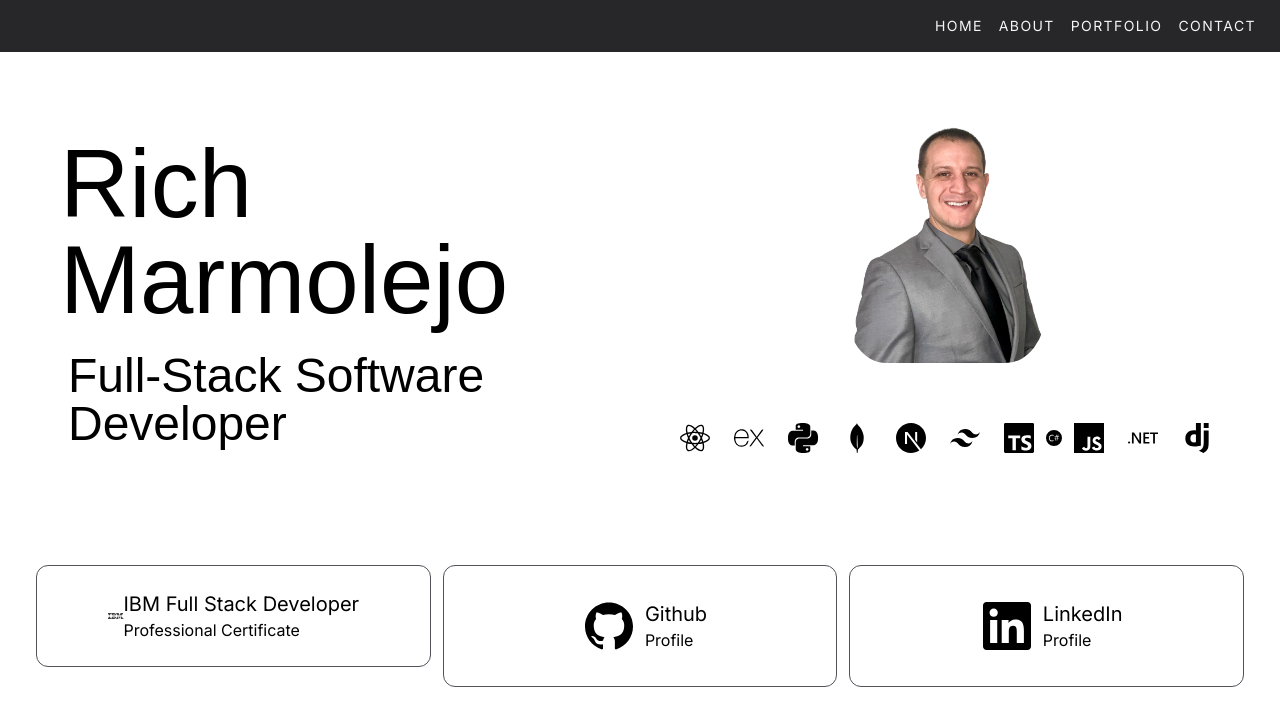
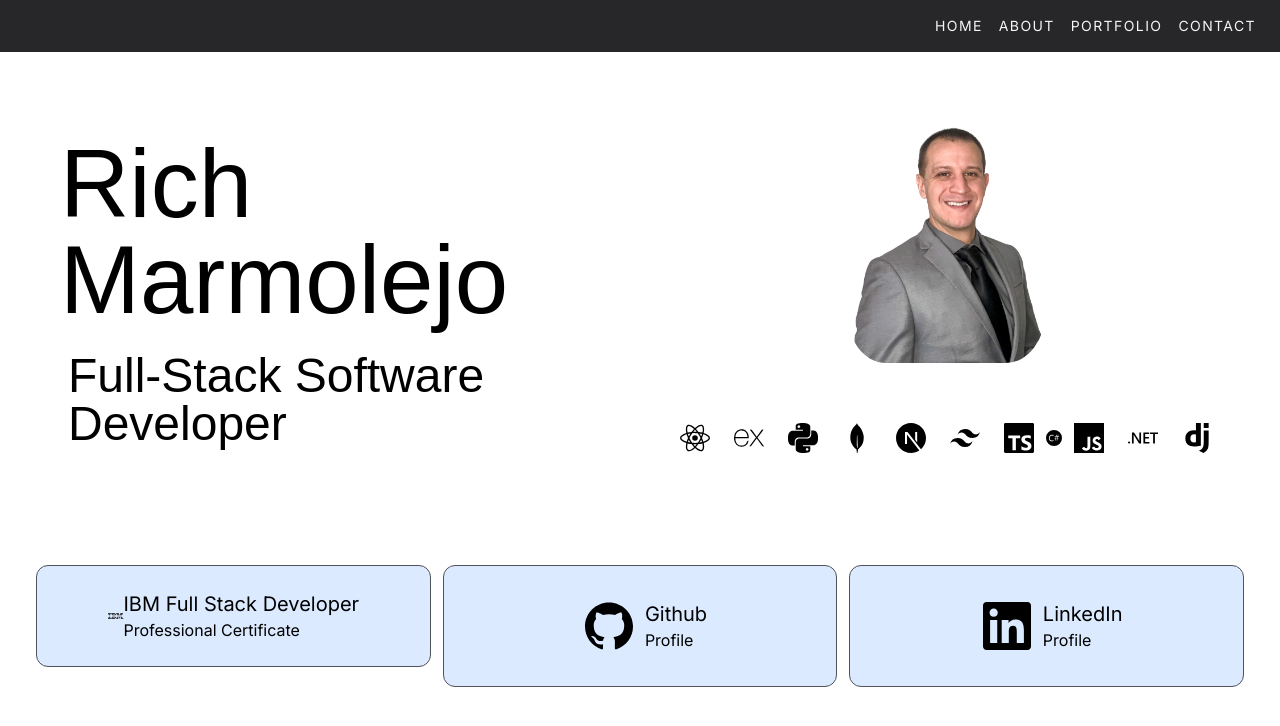
Before and after one commit to RMarmolejo90/Rich-Marmolejo, a Next.js app: page / in a window 1280 px wide. Shown: the top 726 px of the page. Built offline with nearby package versions, Linux system fonts and the light colour scheme; a web font is replaced by a local one.

Commit message:
add blue to the home screen buttons

```diff
--- a/app/page.tsx
+++ b/app/page.tsx
@@ -64,7 +64,7 @@ export default function Home() {
       </div>
       <section className="lg:p-6 p-3 grid gap-3 grid-rows-3 lg:grid-rows-none lg:auto-cols-max lg:grid-cols-3 m-3 w-full lg:justify-evenly">
         <a href="https://www.coursera.org/account/accomplishments/professional-cert/B7JCXJNT8A7W"  target="_blank" rel="noopener noreferrer">
-          <div className="flex flex-row items-center justify-center rounded-xl border border-zinc-600 p-6">
+          <div className="bg-blue-100 flex flex-row items-center justify-center rounded-xl border border-zinc-600 p-6">
             <IconContext.Provider value={{className:"text-5xl m-3"}}>
               <SiIbm />
             </IconContext.Provider>
@@ -75,7 +75,7 @@ export default function Home() {
           </div>
         </a>
         <a href="https://github.com/RMarmolejo90"  target="_blank" rel="noopener noreferrer">
-          <div className="flex flex-row items-center justify-center rounded-xl border border-zinc-600 p-6">
+          <div className="bg-blue-100 flex flex-row items-center justify-center rounded-xl border border-zinc-600 p-6">
             <IconContext.Provider value={{className:"text-5xl m-3"}}>
               <SiGithub />
             </IconContext.Provider>
@@ -86,7 +86,7 @@ export default function Home() {
           </div>
         </a>
         <a href="https://www.coursera.org/account/accomplishments/professional-cert/B7JCXJNT8A7W"  target="_blank" rel="noopener noreferrer">
-          <div className="flex flex-row items-center justify-center rounded-xl border border-zinc-600 p-6">
+          <div className="bg-blue-100 flex flex-row items-center justify-center rounded-xl border border-zinc-600 p-6">
             <IconContext.Provider value={{className:"text-5xl m-3"}}>
               <SiLinkedin />
             </IconContext.Provider>
```
